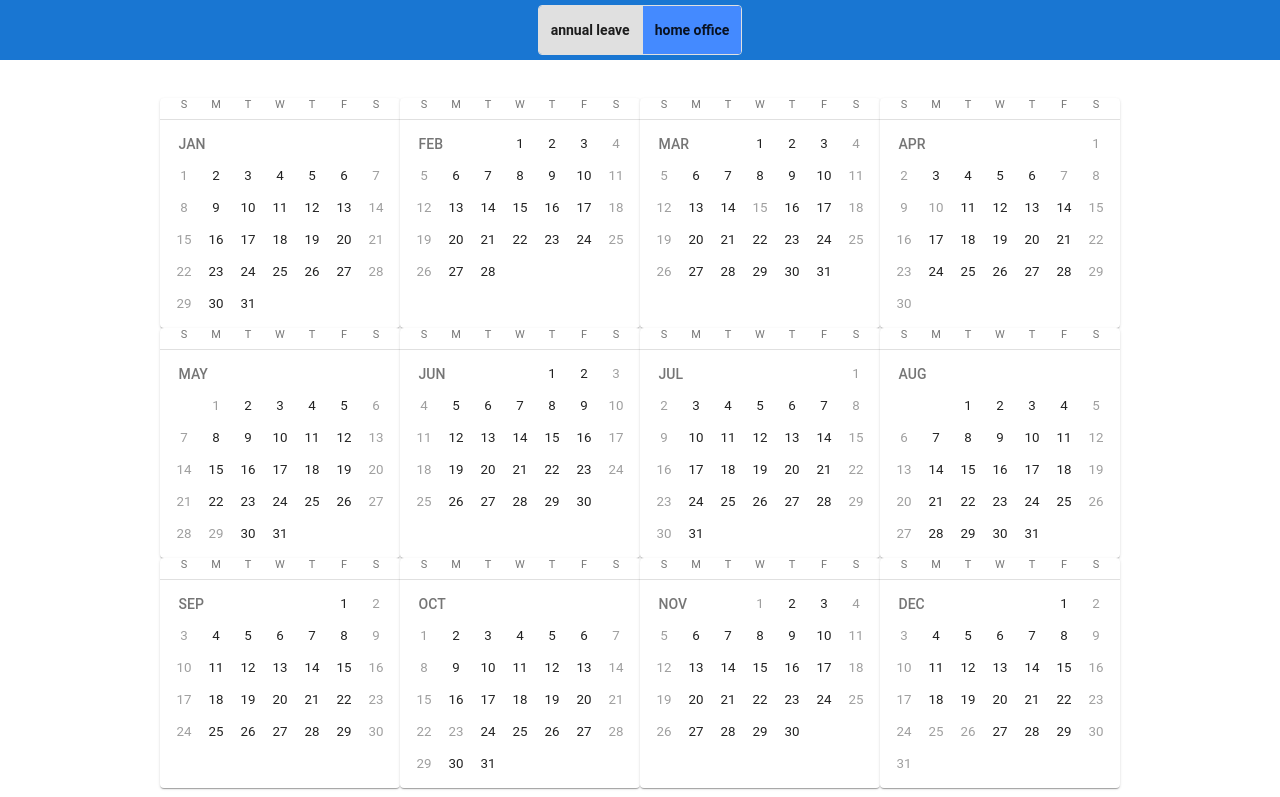
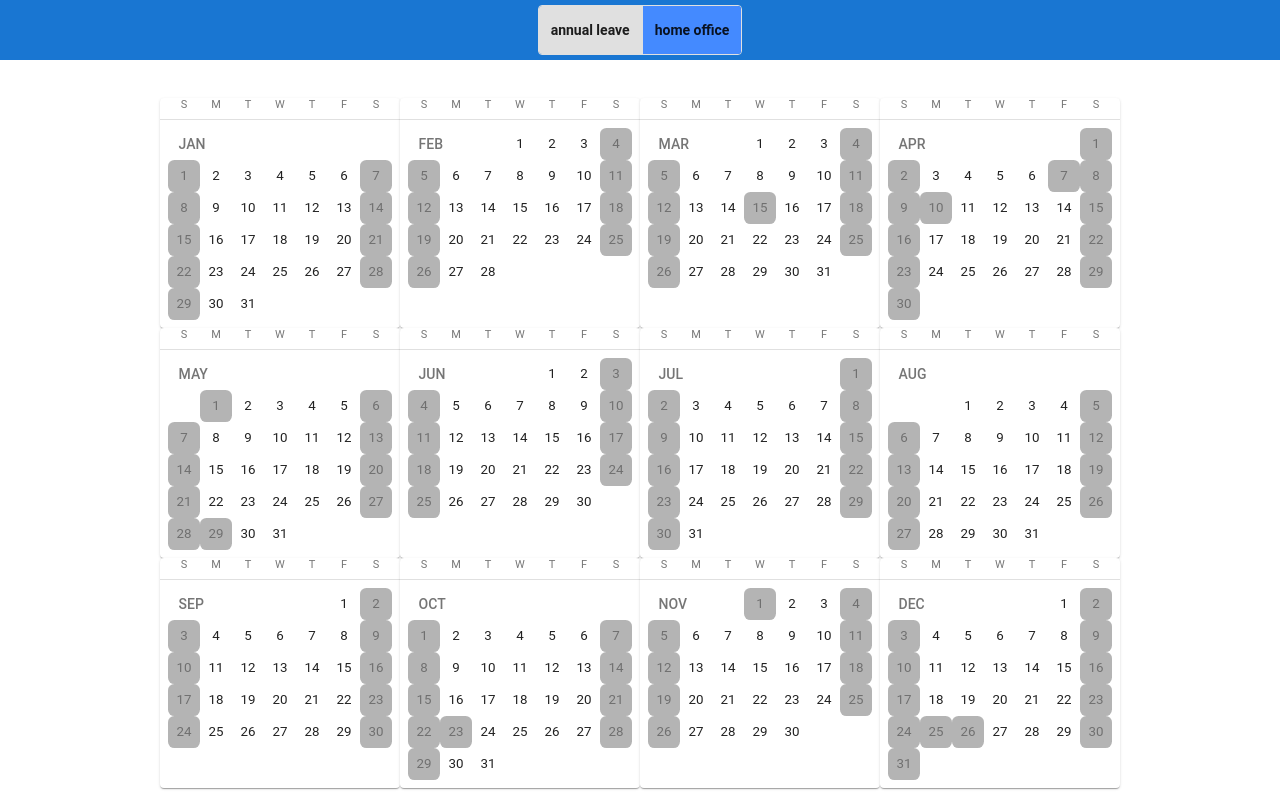
Before and after one commit to attilarepka/ho-calculator, an Angular app: page / in a window 1280 px wide. Shown: the top 797 px of the page. Built offline with nearby package versions, Linux system fonts and the light colour scheme; what ngx-filesaver would draw is missing.

Commit message:
Add disabled days CSS highlighting

```diff
--- a/src/app/components/mat-calendar-wrapper/mat-calendar-wrapper.component.css
+++ b/src/app/components/mat-calendar-wrapper/mat-calendar-wrapper.component.css
@@ -8,6 +8,11 @@
 {
   background-color: #8BC34A !important;
   border-radius: 50%
+}
+.mat-calendar-body-disabled
+{
+  background-color: #B4B4B4 !important;
+  border-radius: 20%
 }
 .drop-calendar
 {
```
